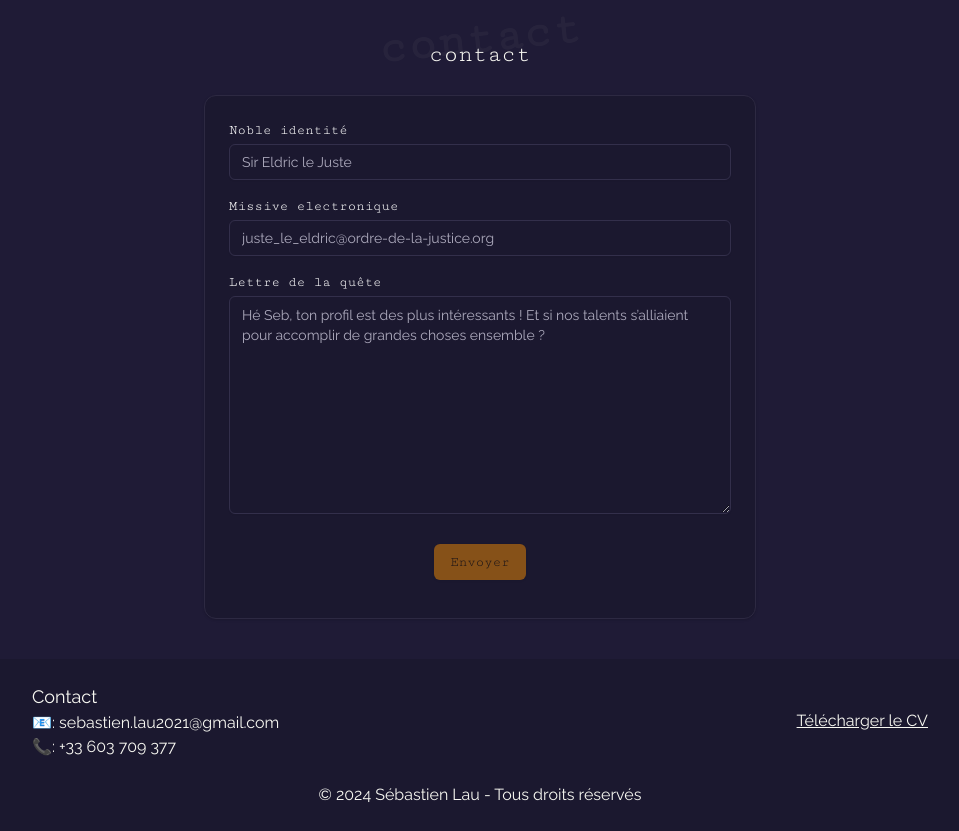
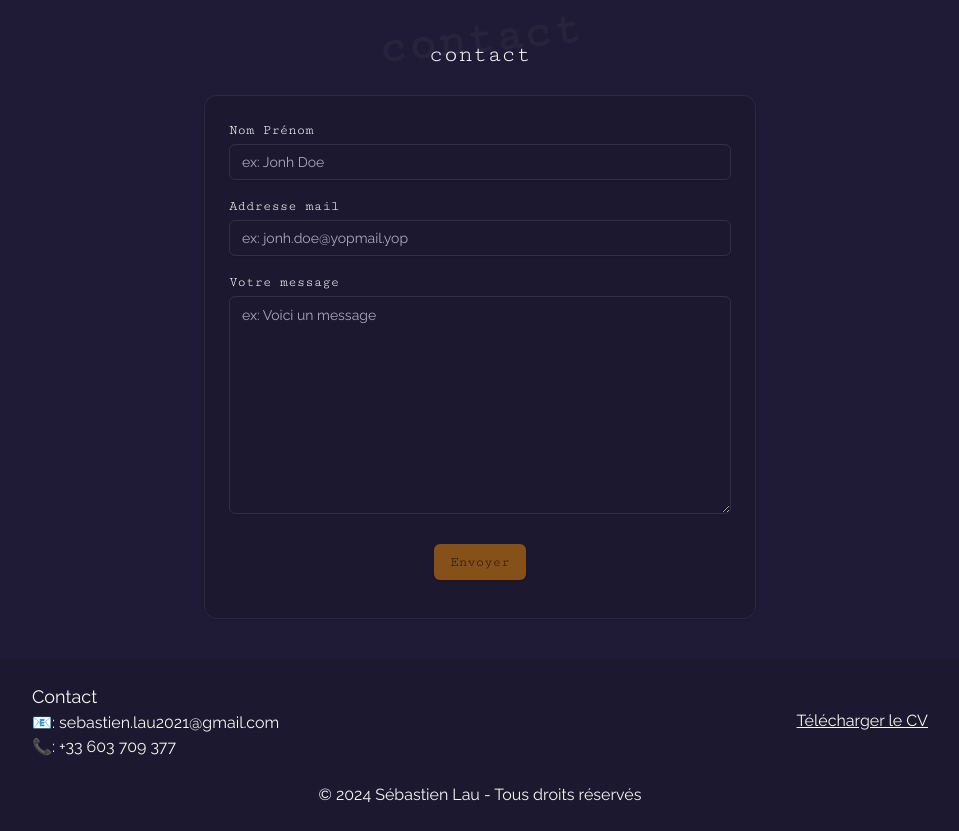
Before and after one commit to SebLau02/OC_P8, a Next.js app: page / in a window 1280 px wide. Shown: the part 2380-3211 px from the top of the page, without its empty margins (160-1119 px from the left). Built offline with nearby package versions, Linux system fonts and the light colour scheme.

Commit message:
add changes to form and footer

```diff
--- a/app/_components/contact.tsx
+++ b/app/_components/contact.tsx
@@ -49,35 +49,35 @@ export const Contact = () => {
     <Card className="mb-8 p-3 sm:p-6 border-custom">
       <form className="flex gap-4 flex-col max-w-25" onSubmit={handleSubmit}>
         <Label className="text-sm sm:text-md" htmlFor="name">
-          Noble identité
+          Nom Prénom
           <Input
             onChange={handleChange}
             className="placeholder:text-xs placeholder:sm:text-sm mt-1 font-caption"
             type="text"
             id="name"
             name="name"
-            placeholder="Sir Eldric le Juste"
+            placeholder="ex: Jonh Doe"
           />
         </Label>
         <Label className="text-sm" htmlFor="email">
-          Missive electronique
+          Addresse mail
           <Input
             onChange={handleChange}
             className="placeholder:text-xs placeholder:sm:text-sm mt-1 font-caption"
             type="email"
             id="email"
             name="email"
-            placeholder="juste_le_eldric@ordre-de-la-justice.org"
+            placeholder="ex: jonh.doe@yopmail.yop"
           />
         </Label>
         <Label className="text-sm" htmlFor="message">
-          Lettre de la quête
+          Votre message
           <Textarea
             onChange={handleChange}
             id="message"
             name="message"
             className="placeholder:text-xs placeholder:leading-5 placeholder:sm:text-sm mt-1 font-caption"
-            placeholder="Hé Seb, ton profil est des plus intéressants ! Et si nos talents s’alliaient pour accomplir de grandes choses ensemble ?"
+            placeholder="ex: Voici un message"
             rows={10}
           />
         </Label>
--- a/app/_components/footer.tsx
+++ b/app/_components/footer.tsx
@@ -11,11 +11,11 @@ export const Footer = () => {
           <li>📧: sebastien.lau2021@gmail.com</li>
           <li>📞: +33 603 709 377</li>
         </ul>
-        <a href="/assets/LS_CV.pdf" className="underline" download>
+        <a href="/assets/Sébastien Lau_CV.pdf" className="underline" download>
           Télécharger le CV
         </a>
       </div>
-      <p>© 2024 Sébastien Lau - Tous droits réservés</p>
+      <p>© {new Date().getFullYear()} Sébastien Lau - Tous droits réservés</p>
     </div>
   );
 };
```
Also changed, not shown: 2 other files (tests, documents, lock files or other folders).
